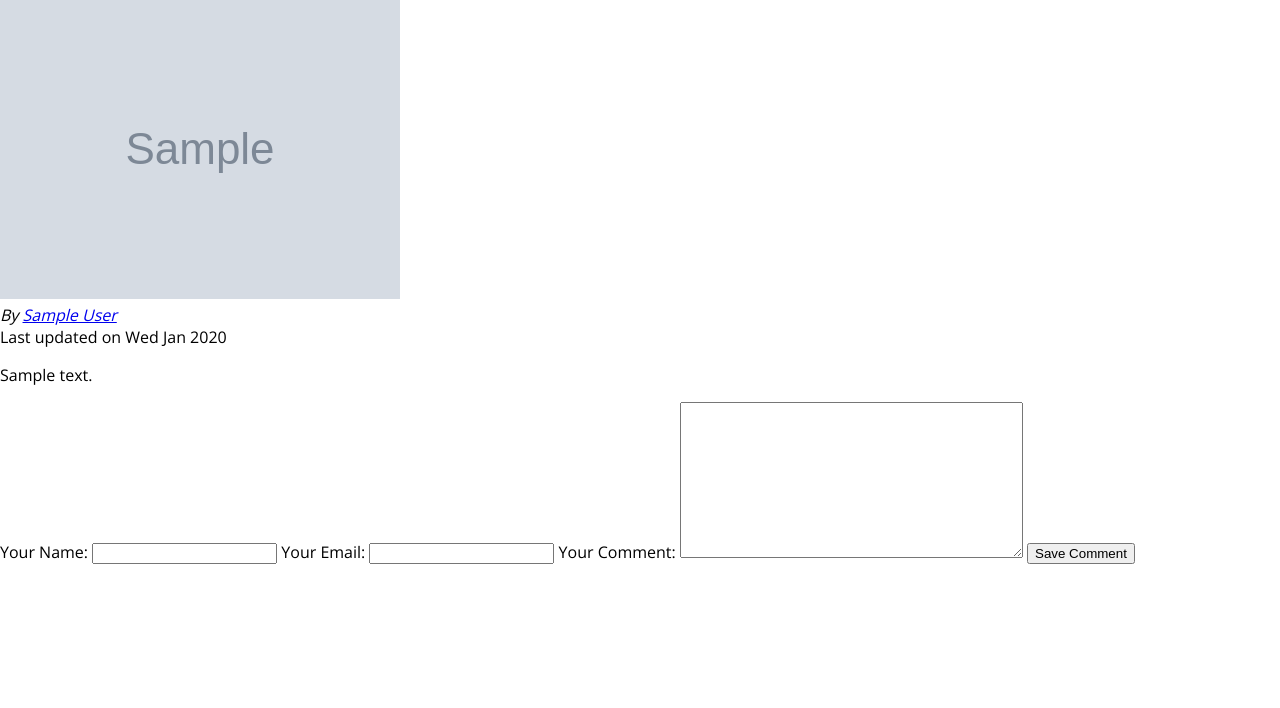
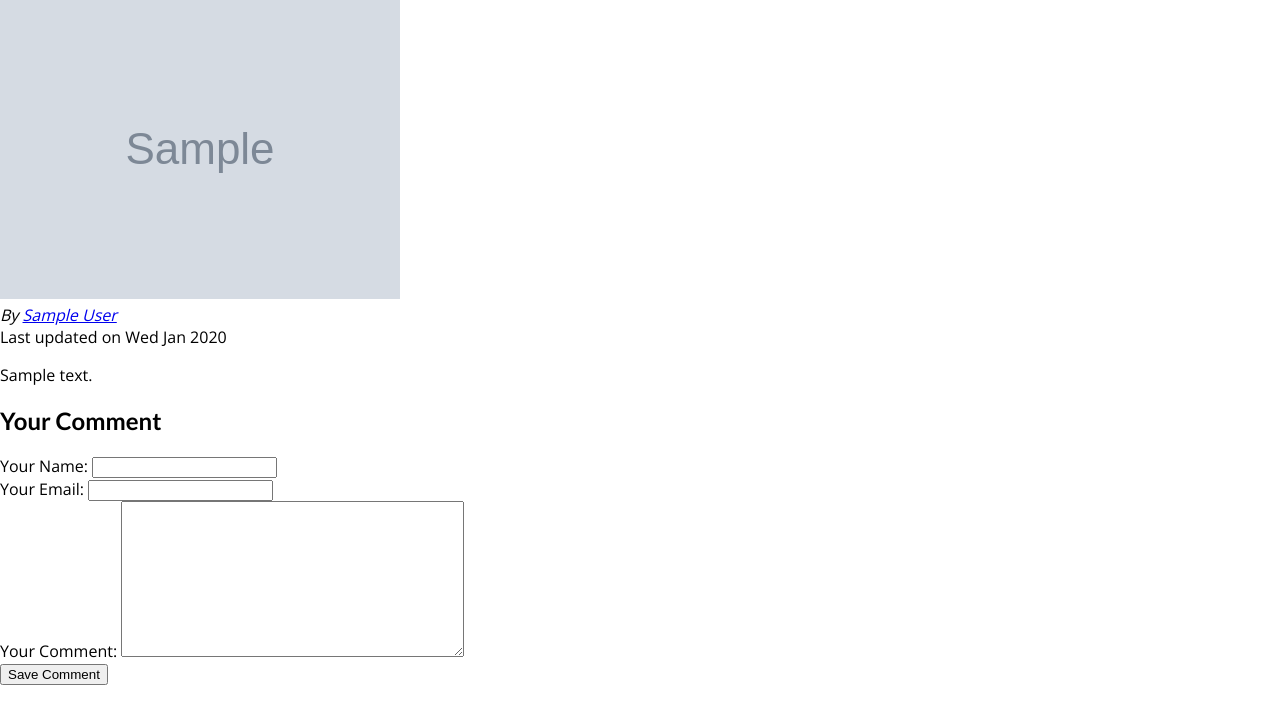
Before and after one commit to ManuelHany/my_site, a Django app: a page that uses blog/templates/blog/post-detail.html in a window 1280 px wide. Shown: the part 92-800 px from the top of the page. Run offline with Django 4.2, Linux system fonts and the light colour scheme; tables that the repository leaves empty hold one stand-in row (values such as "Sample post"); grey boxes marked "Sample" are stand-in pictures.

Commit message:
servine comment form service

```diff
--- a/blog/templates/blog/post-detail.html
+++ b/blog/templates/blog/post-detail.html
@@ -30,11 +30,19 @@
         {{ post.content|linebreaks}}
     </main>
 
-    <div>
-        <form>
-            {{ comment_form }}
+    <section id="comment-form">
+        <h2>Your Comment</h2>
+        <form action="{% url "post-detail-page" post.slug %}" method="POST">
+            {% csrf_token %}
+            {% for form_field in comment_form %}
+            <div class="form-control">
+                {{ form_field.label_tag }}
+                {{ form_field }}
+                {{ form_field.errors }}
+            </div>
+            {% endfor %}
             <button>Save Comment</button>
         </form>
-    </div>
+    </section>
 
 {% endblock %}
--- a/blog/views.py
+++ b/blog/views.py
@@ -4,6 +4,7 @@ from django.shortcuts import render, get_object_or_404
 from django.http import Http404, HttpResponseNotFound, HttpResponseRedirect, HttpResponse
 from django.urls import reverse
 from django.views.generic import ListView, DetailView
+from django.views import View
 
 from collections import OrderedDict
 from .models import Post
@@ -28,13 +29,29 @@ class PostsView(ListView):
     ordering = ["-date"]
 
 
-class PostDetailView(DetailView):
-    model = Post
-    template_name = "blog/post-detail.html"
-    # context_object_name = "post" ==> no need here because the model is named Post itself.
+class PostDetailView(View):
+    def get(seld, request, slug):
+        post = Post.objects.get(slug=slug)
+        context = {
+            "post": post,
+            "post_tags": post.tags.all(),
+            "comment_form": CommentForm
+        }
+        return render(request, "blog/post-detail.html", context)
 
-    def get_context_data(self, **kwargs):
-        context = super().get_context_data(**kwargs)
-        context["post_tags"] = self.object.tags.all()
-        context["comment_form"] = CommentForm()
-        return context
+    def post(self, request, slug):
+        comment_form = CommentForm(request.POST)
+        post = Post.objects.get(slug=slug)
+
+        if comment_form.is_valid():
+            comment = comment_form.save(commit=False)
+            comment.post = post
+            comment.save()
+            return HttpResponseRedirect(reverse("post-detail-page", args=[slug]))
+
+        context = {
+            "post": post,
+            "post_tags": post.tags.all(),
+            "comment_form": comment_form
+        }
+        return render(request, "blog/post-detail.html", context)
```
